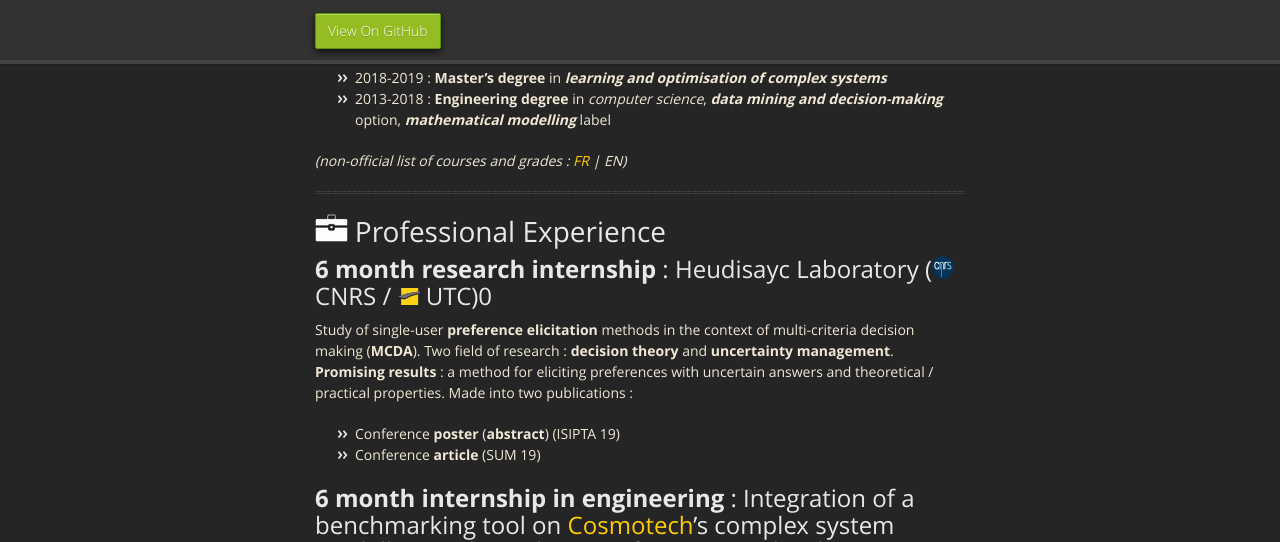
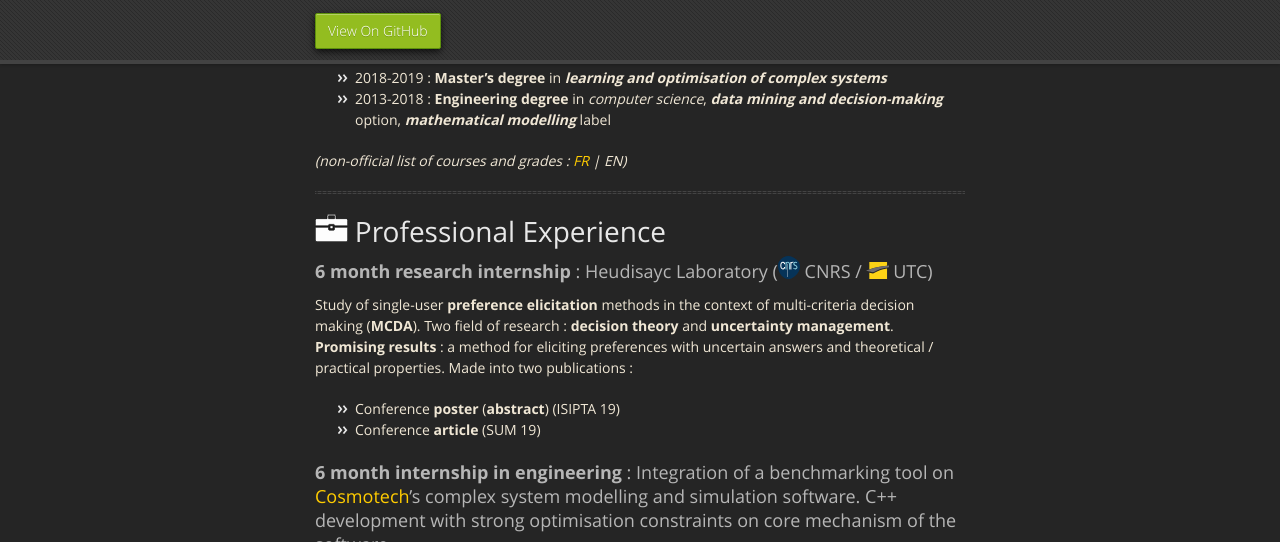
Before and after one commit to plougue/plougue.github.io, a Jekyll site: the page built from index.md, in a window 1280 px wide and 900 px high, scrolled down 724 px, cut to the strip 0-542 px from the top of the window. Built offline with Jekyll 4.4.1, drawn with Linux system fonts in a browser that asks for light colours; our own code applies the rules of GitHub Pages for plain Markdown files.

Commit message:
Markdown

```diff
--- a/index.md
+++ b/index.md
@@ -38,7 +38,7 @@ Double-diploma at the **UTC** (*Université de Technologie de Compiègne*, frenc
 <hr id="experience"/>
 # <img src="images/Logos/travail.svg" width="5%" /> Professional Experience
 
-## **6 month research internship** : Heudisayc Laboratory (<img src="images/Logos/cnrs.svg" width="3.4%" /> CNRS / <img src="images/Logos/utc.svg" width="3.4%" /> UTC)0
+### **6 month research internship** : Heudisayc Laboratory (<img src="images/Logos/cnrs.svg" width="3.4%" /> CNRS / <img src="images/Logos/utc.svg" width="3.4%" /> UTC)
 Study of single-user **preference elicitation** methods in the context of multi-criteria decision making (**MCDA**).
 Two field of research : **decision theory** and **uncertainty management**.
 **Promising results** : a method for eliciting preferences with uncertain answers and theoretical / practical properties.
@@ -47,7 +47,7 @@ Made into two publications :
 * Conference **poster** (**abstract**) (ISIPTA 19)
 * Conference **article** (SUM 19)
 
-## **6 month internship in engineering** : Integration of a benchmarking tool on [Cosmotech](https://cosmotech.com/)'s complex system modelling and simulation software. C++ development with strong optimisation constraints on core mechanism of the software.
+### **6 month internship in engineering** : Integration of a benchmarking tool on [Cosmotech](https://cosmotech.com/)'s complex system modelling and simulation software. C++ development with strong optimisation constraints on core mechanism of the software.
 
 
 <p align="center">
```
